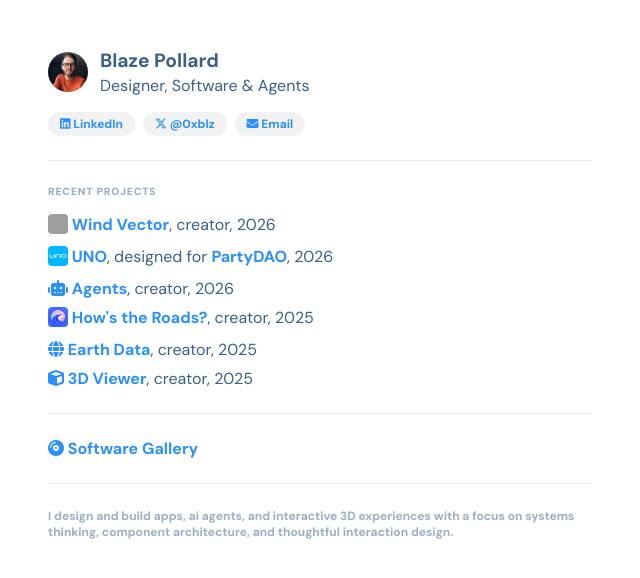
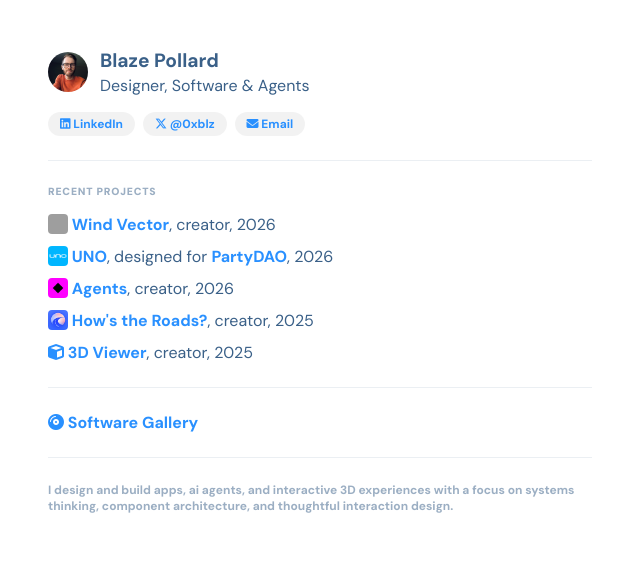
Before and after one commit to 0xblz/blaze-design, a Jekyll site: the page built from index.html, in a window 1280 px wide. Shown: the top 578 px of the page, without its empty margins (0-640 px from the left). Built offline with Jekyll 4.4.1, drawn with Linux system fonts in a browser that asks for light colours; nearby versions of some CDN libraries; grey boxes are pictures that could not be loaded.

Commit message:
added agents

```diff
--- a/index.html
+++ b/index.html
@@ -24,9 +24,8 @@ js: gallery
 <ul>
     <li><a href="https://windvector.app" target="_blank"><img src="https://windvector.app/assets/images/app-icon.jpg" alt="Wind Vector"> Wind Vector</a>, creator, 2026</li>
     <li><a href="https://world.org/ecosystem/app_a4f7f3e62c1de0b9490a5260cb390b56" target="_blank"><img src="/assets/images/uno.png" alt="UNO"> UNO</a>, designed for <a href="https://x.com/prtyDAO" target="_blank">PartyDAO</a>, 2026</li>
-    <li><a href="https://agents.blaze.design" target="_blank"><i class="fa-solid fa-robot"></i> Agents</a>, creator, 2026</li>
+    <li><a href="https://agents.blaze.design" target="_blank"><img src="/assets/images/agents.jpg" alt="Agents"> Agents</a>, creator, 2026</li>
     <li><a href="https://apps.apple.com/us/app/hows-the-roads/id6742173400" target="_blank"><img src="/assets/images/roads.png" alt="How's the Roads?"> How's the Roads?</a>, creator, 2025</li>
-    <li><a href="https://earthdatafeed.com/" target="_blank"><i class="fa-solid fa-globe"></i> Earth Data</a>, creator, 2025</li>
     <li><a href="https://3d.blaze.design/" target="_blank"><i class="fa-solid fa-cube"></i> 3D Viewer</a>, creator, 2025</li>
 </ul>
 
```
Also changed, not shown: assets/images/agents.jpg (added).
